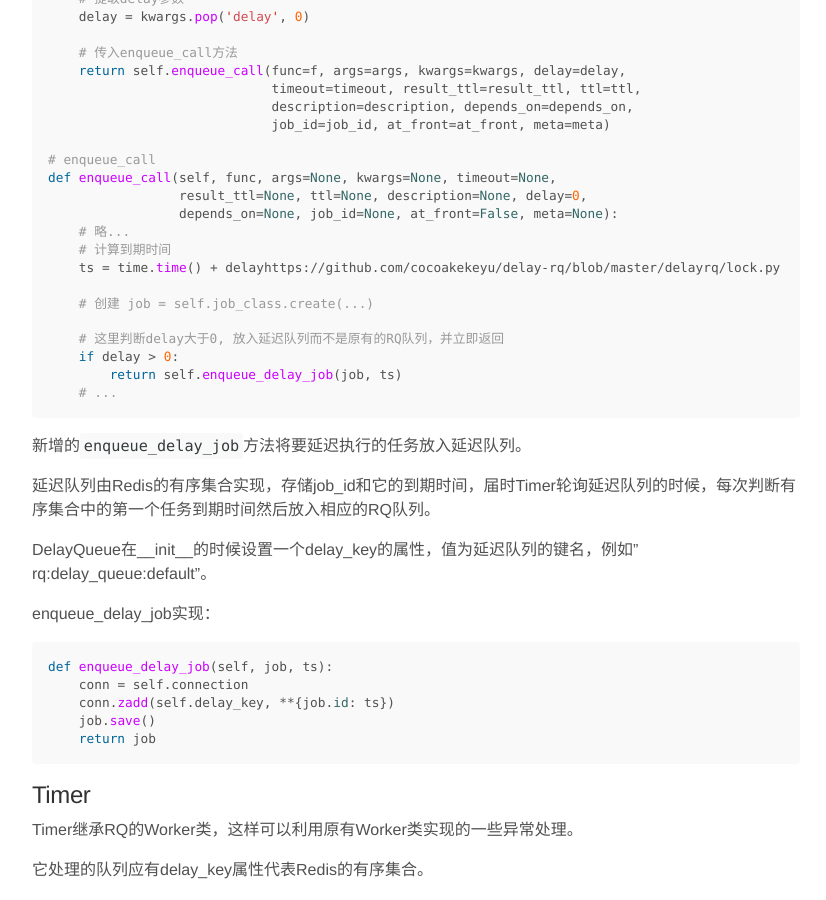
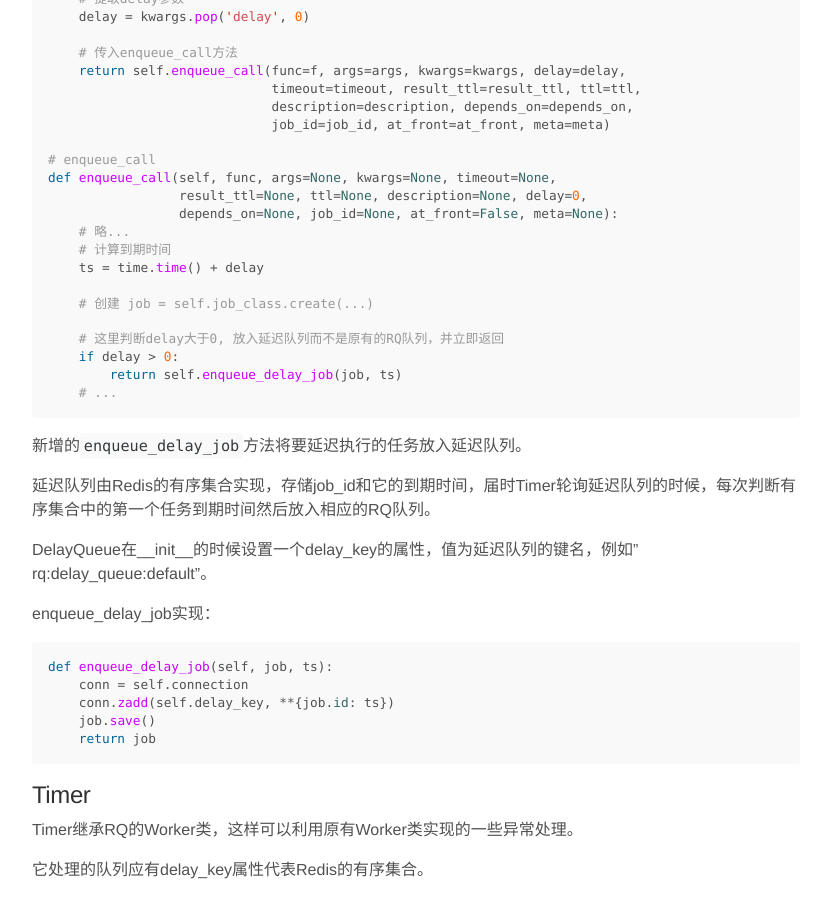
Before and after one commit to cocoakekeyu/cocoakekeyu.github.io, a Jekyll site: the page built from _posts/2017-12-10-实现一个基于RQ的延迟队列.md, in a window 1280 px wide and 900 px high, scrolled down 1201 px. Shown: the whole window, without its empty margins (224-1050 px from the left). Built offline with Jekyll 4.4.1, drawn with Linux system fonts in a browser that asks for light colours; nearby versions of some CDN libraries; Markdown is read by kramdown in place of the engine named in the settings; comment, search, counter and statistics services are not loaded; some of the changed lines change nothing that is shown.

Commit message:
Fix spell error

```diff
--- a/_posts/2017-12-10-实现一个基于RQ的延迟队列.md
+++ b/_posts/2017-12-10-实现一个基于RQ的延迟队列.md
@@ -65,7 +65,7 @@ def enqueue_call(self, func, args=None, kwargs=None, timeout=None,
                  depends_on=None, job_id=None, at_front=False, meta=None):
     # 略...
     # 计算到期时间
-    ts = time.time() + delayhttps://github.com/cocoakekeyu/delay-rq/blob/master/delayrq/lock.py
+    ts = time.time() + delay
 
     # 创建 job = self.job_class.create(...)
 
```
